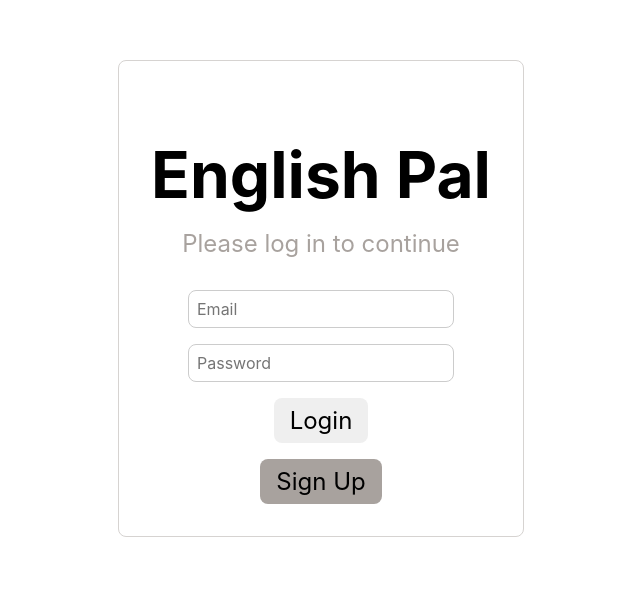
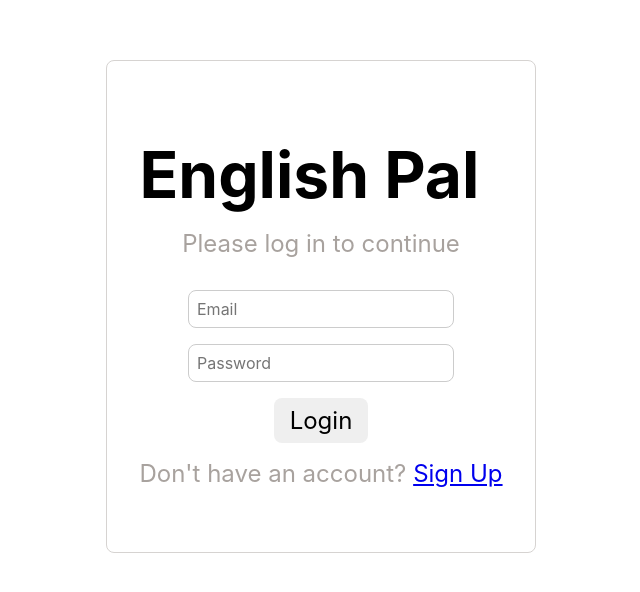
Before and after one commit to matyhattam/english-pal, a React (Vite) app: page /login in a window 1280 px wide. Shown: the part 140-732 px from the top of the page, without its empty margins (319-959 px from the left). Built offline with nearby package versions, Linux system fonts and the light colour scheme; no server answers.

Commit message:
signup refacto

```diff
--- a/src/routes/login-page.tsx
+++ b/src/routes/login-page.tsx
@@ -24,7 +24,7 @@
 
       if (data.user.aud === 'authenticated') {
         console.log('authenticated');
-        return navigate("/");
+        return navigate("/app");
       }
 
     } else {
@@ -38,7 +38,7 @@
         const { error } = await supabase
           .from('user')
           .insert({ email: emailButtonValue });
-        return navigate("/");
+        return navigate("/app");
       }
     }
   }
@@ -57,9 +57,7 @@
           onChange={(e) => { setPasswordButtonValue(e.target.value) }} />
         <button type="submit"
           name='login'>Login</button>
-        <button type="submit"
-          className='signup-button'
-          name='signup'>Sign Up</button>
+        <p className='signup'>Don't have an account? <a href="/signup">Sign Up</a></p>
       </form>
     </div>
   );
```
